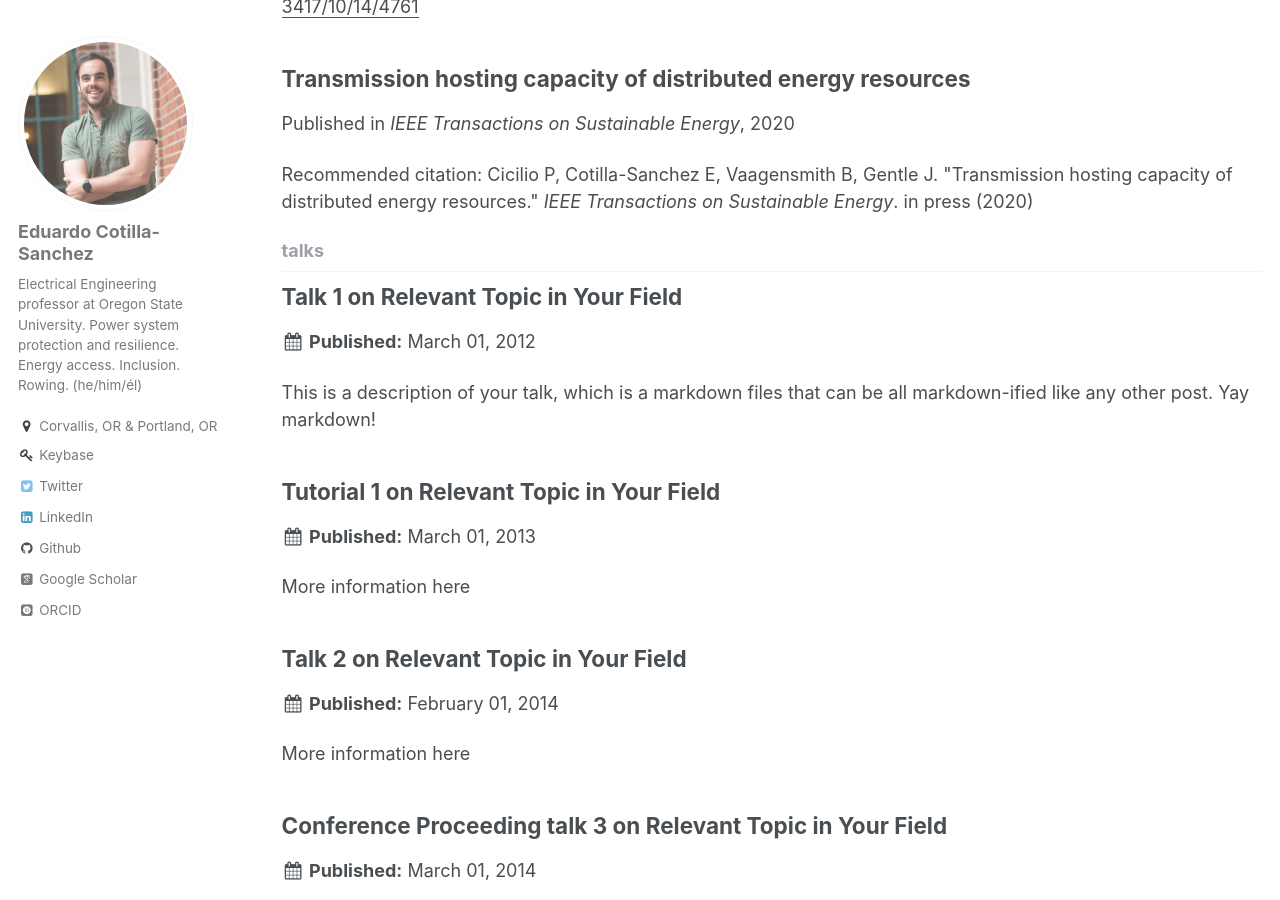
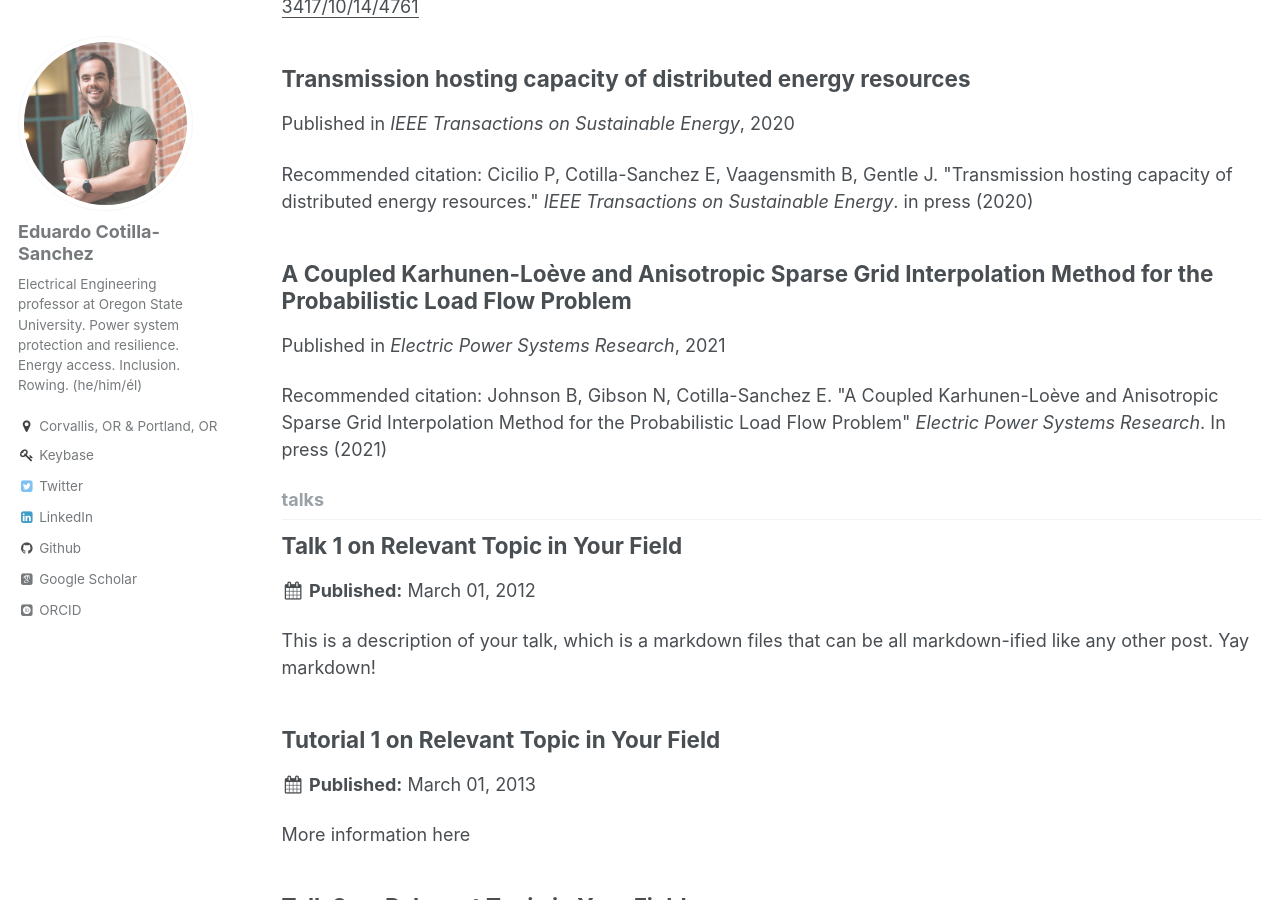
Before and after one commit to ecotillasanchez/ecotillasanchez.github.io, a Jekyll site: the page built from _pages/collection-archive.html, in a window 1280 px wide and 900 px high, scrolled down 6334 px. Built offline with Jekyll 4.4.1, drawn with Linux system fonts in a browser that asks for light colours; some web fonts are replaced; part of the change alters nothing that is shown.

```diff
--- a/_pages/publications.md
+++ b/_pages/publications.md
@@ -15,9 +15,15 @@ author_profile: true
 
 > Conference papers
 
+De Silva S, Kim J, Cotilla-Sanchez E, "Data Driven Sparse Error Correction for PMU Measurements under GPS Spoofing Attacks," in Proc. of the IEEE Innovative Smart Grid Technologies Conference (ISGT) North America, 2021.
+
+Senaratne D, Kim J, Cotilla-Sanchez E, "Spatio-Temporal Frequency Domain Analysis of PMU Data for Unsupervised Event Detection," in Proc. of the IEEE Innovative Smart Grid Technologies Conference (ISGT) North America, 2021.
+
 Gulan K, Cotilla-Sanchez E, Cao Y, "Charging Analysis of Ground Support Vehicles in an Electrified Airport," in Proc. of the IEEE Transportation Electrification Conference & Expo (ITEC), Novi, Michigan, 2019.
 
 Mate A, Cotilla-Sanchez E, "Rapid Method for Generation Prioritization during System Restoration with Renewable Resources," in Proc. of the IEEE Industrial and Commercial Power System Conference, Calgary, Alberta, Canada, 2019.
+
+Liu X, Wallace S, Zhao X, Cotilla-Sanchez E, Bass R, "Episodic detection of spoofed data in synchrophasor measurement streams," in Proc. of the Tenth International Green and Sustainable Computing Conference (IGSC), 2019.
 
 Berrios J, Wallace S, Zhao X, Cotilla-Sanchez E, Bass B, "Generator Event Detection from Synchrophasor Data Using a Two-Step Time-Series Machine Learning Algorithm," in Proc. of the 9th International Green and Sustainable Computing Conference (IGSC), Pittsburgh, PA, 2018.
 
--- /dev/null
+++ b/_publications/2021-01-18.md
@@ -0,0 +1,14 @@
+---
+title: "A Coupled Karhunen-Loève and Anisotropic Sparse Grid Interpolation Method for the Probabilistic Load Flow Problem"
+collection: publications
+permalink: /publication/2021-01-18
+excerpt: ''
+date: 2021-01-18
+venue: 'Electric Power Systems Research'
+paperurl: ''
+citation: 'Johnson B, Gibson N, Cotilla-Sanchez E. &quot;A Coupled Karhunen-Loève and Anisotropic Sparse Grid Interpolation Method for the Probabilistic Load Flow Problem&quot; <i>Electric Power Systems Research</i>. In press (2021)'
+---
+
+In the traditional load flow analysis, a key assumption is that the input variables, i.e., generator output and customer demand, are fixed in time and the associated response has no variability. This assumption, however, is no longer valid as the adoption of renewable energy resources add more variability and uncertainty to the modern electrical system. Addressing these concerns is the definition of the Probabilistic Load Flow (PLF) problem. The challenge of the PLF problem lies in handling high-dimensional input uncertainties and the non-linearity of the load flow equations. The most straightforward way to address these problems, but at the cost of computa- tional time, is to perform a Monte Carlo method. This work, however, solves these problems—accuracy, high-dimensionality, and computational time— with a coupled Karhunen-Loève (KL) expansion and Anisotropic Sparse Grid algorithm. The proposed method is implemented and tested on the IEEE 118-bus test system and a modernized version of the IEEE Reliability Test System–1996, the Reliability Test System–Grid Modernization Lab Consortium (RTS-GMLC). Results for the 194-dimensional case show a decrease in computational time when compared to the 10,000 sample Monte Carlo method given a bound on mean and standard deviation error.
+
+[Download paper pre-print here](https://ecotillasanchez.github.io/files/EPSR_107044.pdf)
```
Also changed, not shown: 1 other file.
